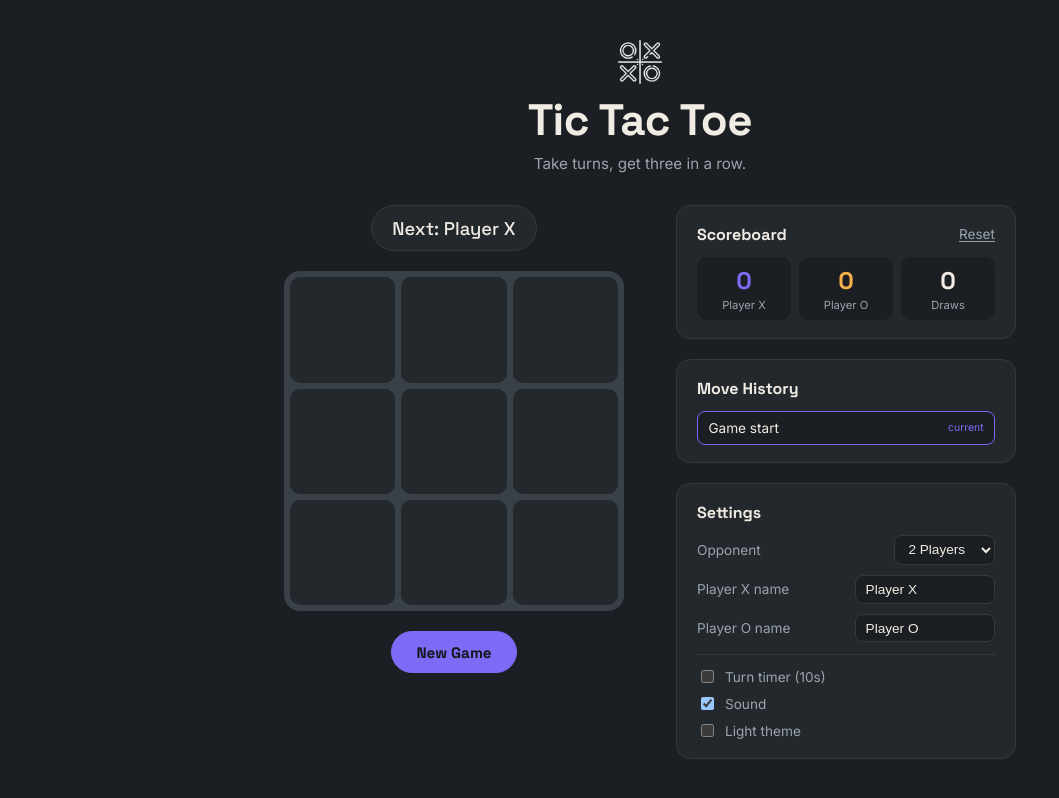
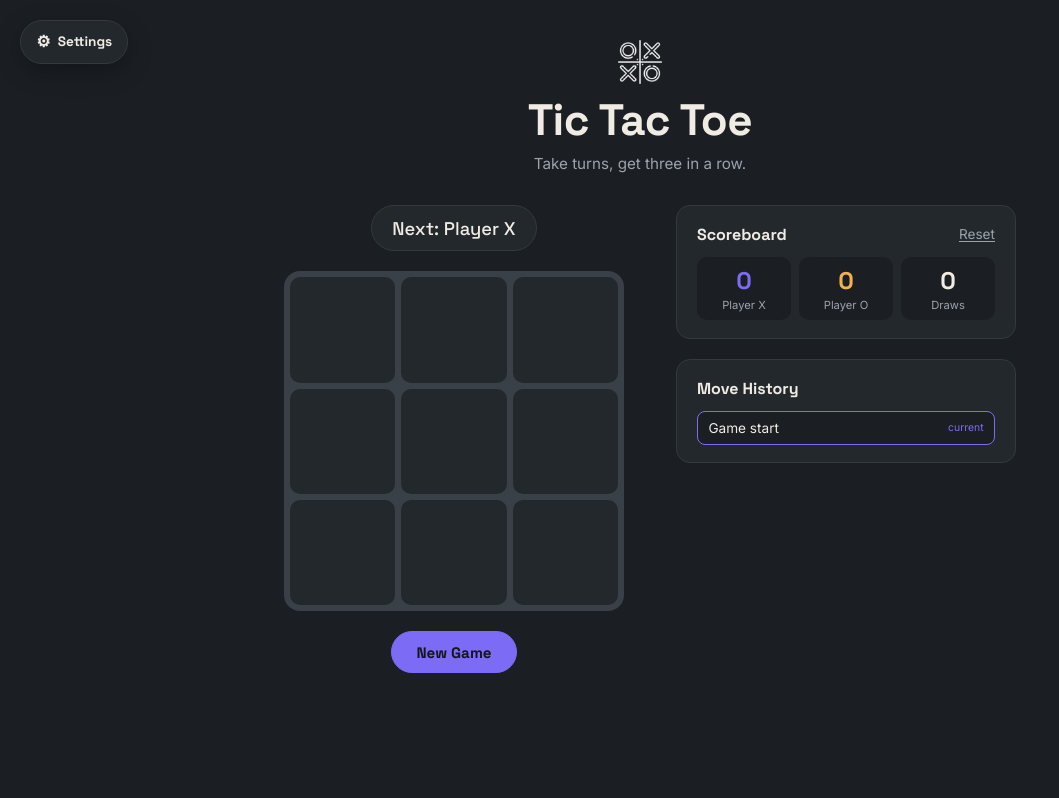
Before and after one commit to KMukendi10/KazadiTicTacToe, a React (Vite) app: page / in a window 1280 px wide. Shown: the top 798 px of the page, without its empty margins (0-1059 px from the left). Built offline with nearby package versions, Linux system fonts and the light colour scheme.

Commit message:
Feat: Adding settings to left sidebar

```diff
--- a/src/App.css
+++ b/src/App.css
@@ -128,7 +128,10 @@
   cursor: pointer;
   outline: none;
   -webkit-tap-highlight-color: transparent;
-  transition: background-color 0.15s ease, transform 0.15s ease, box-shadow 0.15s ease;
+  transition:
+    background-color 0.15s ease,
+    transform 0.15s ease,
+    box-shadow 0.15s ease;
 }
 
 .square:not(:disabled):hover {
@@ -173,15 +176,17 @@
 }
 
 @keyframes winning-pulse {
-  0%, 100% {
+  0%,
+  100% {
     box-shadow: 0 0 0 0 var(--glow, var(--accent-x-soft));
   }
+
   50% {
     box-shadow: 0 0 0 8px transparent;
   }
 }
 
-/* Hover ghost preview — a faint X/O for whoever's turn it is */
+/* Hover ghost preview */
 
 .square:not(:disabled)::before {
   content: attr(data-preview);
@@ -190,7 +195,9 @@
   font-weight: 700;
   opacity: 0;
   transform: scale(0.7);
-  transition: opacity 0.15s ease, transform 0.15s ease;
+  transition:
+    opacity 0.15s ease,
+    transform 0.15s ease;
   pointer-events: none;
 }
 
@@ -274,6 +281,7 @@
     transform: translateY(0) rotate(0deg);
     opacity: 1;
   }
+
   100% {
     transform: translateY(360px) rotate(360deg);
     opacity: 0;
@@ -292,7 +300,9 @@
   background: transparent;
   color: var(--text);
   cursor: pointer;
-  transition: background-color 0.15s ease, border-color 0.15s ease;
+  transition:
+    background-color 0.15s ease,
+    border-color 0.15s ease;
 }
 
 .btn:hover {
@@ -324,7 +334,7 @@
   color: var(--text);
 }
 
-/* Panels (scoreboard, move history, settings) */
+/* Panels */
 
 .panel {
   background: var(--panel);
@@ -433,53 +443,264 @@
   flex-shrink: 0;
 }
 
-/* Settings panel */
+/* ==========================================
+   SETTINGS SIDEBAR
+   ========================================== */
 
-.settings__row {
+/* Settings button */
+
+.settings-trigger {
+  position: fixed;
+  top: 1.25rem;
+  left: 1.25rem;
+  z-index: 20;
+
+  display: inline-flex;
+  align-items: center;
+  gap: 0.45rem;
+
+  border: 1px solid var(--panel-border);
+  border-radius: 999px;
+
+  background: var(--panel);
+  color: var(--text);
+
+  padding: 0.65rem 0.95rem;
+
+  font-family: "Space Grotesk", sans-serif;
+  font-size: 0.85rem;
+  font-weight: 600;
+
+  cursor: pointer;
+
+  box-shadow: 0 8px 24px var(--shadow);
+
+  transition:
+    transform 0.15s ease,
+    border-color 0.15s ease,
+    background-color 0.15s ease;
+}
+
+.settings-trigger:hover {
+  transform: translateY(-1px);
+  border-color: var(--accent-x);
+}
+
+.settings-trigger span:first-child {
+  font-size: 1rem;
+}
+
+/* Full-screen layer */
+
+.settings-drawer-layer {
+  position: fixed;
+  inset: 0;
+  z-index: 100;
+}
+
+/* Dark background overlay */
+
+.settings-overlay {
+  position: absolute;
+  inset: 0;
+
+  width: 100%;
+  height: 100%;
+
+  border: 0;
+  padding: 0;
+
+  background: rgba(0, 0, 0, 0.55);
+
+  cursor: default;
+
+  animation: settings-overlay-in 0.2s ease forwards;
+}
+
+/* Left sidebar */
+
+.settings-drawer {
+  position: absolute;
+  top: 0;
+  left: 0;
+
+  width: min(360px, 88vw);
+  height: 100%;
+
+  overflow-y: auto;
+
+  padding: 1.5rem;
+
+  background: var(--panel);
+
+  border-right: 1px solid var(--panel-border);
+
+  box-shadow: 16px 0 40px rgba(0, 0, 0, 0.22);
+
+  animation: settings-drawer-in 0.25s ease forwards;
+}
+
+/* Sidebar header */
+
+.settings-drawer__header {
   display: flex;
   align-items: center;
   justify-content: space-between;
-  gap: 0.75rem;
-  margin-bottom: 0.65rem;
+
+  gap: 1rem;
+
+  margin-bottom: 1.5rem;
 }
 
-.settings__label {
+.settings-drawer__header h2 {
+  margin: 0;
+
+  font-family: "Space Grotesk", sans-serif;
+  font-size: 1.35rem;
+}
+
+/* Close button */
+
+.settings-drawer__close {
+  width: 36px;
+  height: 36px;
+
+  border: 1px solid var(--panel-border);
+  border-radius: 50%;
+
+  background: transparent;
+  color: var(--text);
+
+  font-size: 1.5rem;
+  line-height: 1;
+
+  cursor: pointer;
+
+  transition:
+    background-color 0.15s ease,
+    border-color 0.15s ease;
+}
+
+.settings-drawer__close:hover {
+  background: var(--cell-hover);
+  border-color: var(--accent-x);
+}
+
+/*
+  The existing SettingsPanel already uses .panel.
+  Remove its outer panel styling while it is inside
+  the sidebar so it looks like one clean drawer.
+*/
+
+.settings-drawer .panel {
+  padding: 0;
+  border: 0;
+  background: transparent;
+}
+
+.settings-drawer .panel__header {
+  display: none;
+}
+
+/* Settings rows */
+
+.settings-drawer .settings__row {
+  display: flex;
+  align-items: center;
+  justify-content: space-between;
+
+  gap: 0.75rem;
+
+  margin-bottom: 0.9rem;
+}
+
+.settings-drawer .settings__label {
   font-size: 0.85rem;
   color: var(--text-muted);
 }
 
-.settings select,
-.settings input[type="text"] {
+/* Settings inputs */
+
+.settings-drawer .settings select,
+.settings-drawer .settings input[type="text"] {
+  width: 145px;
+
   background: var(--input-bg);
+
   border: 1px solid var(--panel-border);
   border-radius: 8px;
+
   color: var(--text);
-  padding: 0.35rem 0.6rem;
+
+  padding: 0.5rem 0.6rem;
+
   font-size: 0.85rem;
-  max-width: 140px;
 }
 
-.settings__toggles {
+/* Toggle section */
+
+.settings-drawer .settings__toggles {
   display: flex;
   flex-direction: column;
-  gap: 0.5rem;
-  margin-top: 0.75rem;
-  padding-top: 0.75rem;
+
+  gap: 0.65rem;
+
+  margin-top: 1rem;
+  padding-top: 1rem;
+
   border-top: 1px solid var(--panel-border);
 }
 
-.settings__checkbox {
+.settings-drawer .settings__checkbox {
   display: flex;
   align-items: center;
-  gap: 0.5rem;
+
+  gap: 0.6rem;
+
   font-size: 0.85rem;
+
   color: var(--text-muted);
+
   cursor: pointer;
 }
 
-/* Responsive */
+.settings-drawer .settings__checkbox input {
+  accent-color: var(--accent-x);
+}
+
+/* ==========================================
+   SIDEBAR ANIMATIONS
+   ========================================== */
+
+@keyframes settings-drawer-in {
+  from {
+    transform: translateX(-100%);
+  }
+
+  to {
+    transform: translateX(0);
+  }
+}
+
+@keyframes settings-overlay-in {
+  from {
+    opacity: 0;
+  }
+
+  to {
+    opacity: 1;
+  }
+}
+
+/* ==========================================
+   RESPONSIVE DESIGN
+   ========================================== */
 
 @media (max-width: 640px) {
+  .app {
+    padding-top: 4.5rem;
+  }
+
   .layout {
     flex-direction: column;
     align-items: center;
@@ -489,4 +710,25 @@
   .layout__side {
     max-width: 100%;
   }
+
+  .settings-trigger {
+    top: 0.8rem;
+    left: 0.8rem;
+  }
+
+  .settings-drawer {
+    width: min(340px, 90vw);
+    padding: 1.25rem;
+  }
+
+  .settings-drawer .settings__row {
+    align-items: flex-start;
+    flex-direction: column;
+  }
+
+  .settings-drawer .settings select,
+  .settings-drawer .settings input[type="text"] {
+    width: 100%;
+    max-width: none;
+  }
 }
--- a/src/App.jsx
+++ b/src/App.jsx
@@ -18,6 +18,7 @@ const HUMAN_MARK = "X";
 
 export default function App() {
   const [state, dispatch] = useReducer(gameReducer, null, createInitialState);
+
   const {
     history,
     currentMove,
@@ -35,122 +36,289 @@ export default function App() {
   const draw = !result && isDraw(currentSquares);
   const gameOver = Boolean(result) || draw;
   const xIsNext = currentMove % 2 === 0;
-  const isComputerTurn = mode === "vsComputer" && !xIsNext && !gameOver;
+  const isComputerTurn =
+    mode === "vsComputer" && !xIsNext && !gameOver;
 
   const [secondsLeft, setSecondsLeft] = useState(TURN_SECONDS);
-  const timerActive = timerEnabled && !gameOver && !isComputerTurn;
+  const [settingsOpen, setSettingsOpen] = useState(false);
 
-  // Persist scores + settings (never the in-progress board) across refreshes.
+  const timerActive =
+    timerEnabled && !gameOver && !isComputerTurn;
+
+  // Persist scores + settings across refreshes.
   useEffect(() => {
-    saveState({ scores, playerNames, mode, difficulty, timerEnabled, soundOn, theme });
-  }, [scores, playerNames, mode, difficulty, timerEnabled, soundOn, theme]);
+    saveState({
+      scores,
+      playerNames,
+      mode,
+      difficulty,
+      timerEnabled,
+      soundOn,
+      theme,
+    });
+  }, [
+    scores,
+    playerNames,
+    mode,
+    difficulty,
+    timerEnabled,
+    soundOn,
+    theme,
+  ]);
 
-  // Apply the chosen theme to the document so CSS variables switch globally.
+  // Apply the selected theme to the document.
   useEffect(() => {
     document.documentElement.setAttribute("data-theme", theme);
   }, [theme]);
 
-  // Computer's move, with a short "thinking" delay for feel.
+  // Computer's move.
   useEffect(() => {
     if (!isComputerTurn) return;
+
     const timeout = setTimeout(() => {
-      const move = getComputerMove(currentSquares, difficulty, COMPUTER_MARK, HUMAN_MARK);
+      const move = getComputerMove(
+        currentSquares,
+        difficulty,
+        COMPUTER_MARK,
+        HUMAN_MARK
+      );
+
       if (move !== null && move !== undefined) {
-        dispatch({ type: "MAKE_MOVE", index: move });
+        dispatch({
+          type: "MAKE_MOVE",
+          index: move,
+        });
       }
     }, 500);
+
     return () => clearTimeout(timeout);
-    // currentSquares changes identity every move, which is what we want to react to
+
+    // currentSquares changes identity every move.
     // eslint-disable-next-line react-hooks/exhaustive-deps
   }, [isComputerTurn, currentSquares, difficulty]);
 
-  // Turn timer: resets on every new turn, auto-plays a random move on timeout.
+  // Turn timer.
   useEffect(() => {
     if (!timerActive) return undefined;
+
     setSecondsLeft(TURN_SECONDS);
+
     const interval = setInterval(() => {
       setSecondsLeft((s) => s - 1);
     }, 1000);
+
     return () => clearInterval(interval);
   }, [timerActive, currentMove]);
 
+  // Automatically make a random move when timer reaches zero.
   useEffect(() => {
     if (!timerActive || secondsLeft > 0) return;
+
     const move = getRandomMove(currentSquares);
+
     if (move !== null && move !== undefined) {
-      dispatch({ type: "MAKE_MOVE", index: move });
+      dispatch({
+        type: "MAKE_MOVE",
+        index: move,
+      });
     }
+
     // eslint-disable-next-line react-hooks/exhaustive-deps
   }, [secondsLeft, timerActive]);
 
-  // Sound: a move was made (skip the very first render).
+  // Play move sound.
   const prevHistoryLength = useRef(history.length);
+
   useEffect(() => {
     if (history.length > prevHistoryLength.current) {
       playMoveSound(!soundOn);
     }
+
     prevHistoryLength.current = history.length;
   }, [history.length, soundOn]);
 
-  // Sound: the game just ended.
+  // Play sound when game ends.
   const prevGameOver = useRef(false);
+
   useEffect(() => {
     if (gameOver && !prevGameOver.current) {
-      if (result) playWinSound(!soundOn);
-      else if (draw) playDrawSound(!soundOn);
+      if (result) {
+        playWinSound(!soundOn);
+      } else if (draw) {
+        playDrawSound(!soundOn);
+      }
     }
+
     prevGameOver.current = gameOver;
   }, [gameOver, result, draw, soundOn]);
 
   function handleSquareClick(index) {
     if (isComputerTurn) return;
-    dispatch({ type: "MAKE_MOVE", index });
+
+    dispatch({
+      type: "MAKE_MOVE",
+      index,
+    });
   }
 
   function handleJumpTo(move) {
-    dispatch({ type: "JUMP_TO_MOVE", move });
+    dispatch({
+      type: "JUMP_TO_MOVE",
+      move,
+    });
   }
 
   function handleNewGame() {
-    dispatch({ type: "NEW_GAME" });
+    dispatch({
+      type: "NEW_GAME",
+    });
   }
 
   function handleResetScores() {
-    dispatch({ type: "RESET_SCORES" });
+    dispatch({
+      type: "RESET_SCORES",
+    });
   }
 
   function handleNameChange(mark, name) {
-    dispatch({ type: "SET_PLAYER_NAME", mark, name });
+    dispatch({
+      type: "SET_PLAYER_NAME",
+      mark,
+      name,
+    });
   }
 
   function handleModeChange(nextMode) {
-    dispatch({ type: "SET_MODE", mode: nextMode });
-    dispatch({ type: "NEW_GAME" });
+    dispatch({
+      type: "SET_MODE",
+      mode: nextMode,
+    });
+
+    dispatch({
+      type: "NEW_GAME",
+    });
   }
 
   function handleDifficultyChange(nextDifficulty) {
-    dispatch({ type: "SET_DIFFICULTY", difficulty: nextDifficulty });
+    dispatch({
+      type: "SET_DIFFICULTY",
+      difficulty: nextDifficulty,
+    });
   }
 
   function handleToggleTimer() {
-    dispatch({ type: "TOGGLE_TIMER" });
+    dispatch({
+      type: "TOGGLE_TIMER",
+    });
   }
 
   function handleToggleSound() {
-    dispatch({ type: "TOGGLE_SOUND" });
+    dispatch({
+      type: "TOGGLE_SOUND",
+    });
   }
 
   function handleToggleTheme() {
-    dispatch({ type: "SET_THEME", theme: theme === "dark" ? "light" : "dark" });
+    dispatch({
+      type: "SET_THEME",
+      theme: theme === "dark" ? "light" : "dark",
+    });
   }
+
+  // Close Settings with the Escape key and prevent
+  // the page from scrolling while the sidebar is open.
+  useEffect(() => {
+    if (!settingsOpen) return undefined;
+
+    function handleKeyDown(event) {
+      if (event.key === "Escape") {
+        setSettingsOpen(false);
+      }
+    }
+
+    document.addEventListener("keydown", handleKeyDown);
+    document.body.style.overflow = "hidden";
+
+    return () => {
+      document.removeEventListener("keydown", handleKeyDown);
+      document.body.style.overflow = "";
+    };
+  }, [settingsOpen]);
 
   return (
     <div className="app">
       <header className="app__header">
-        <img src="/logo.png" alt="" className="app__logo" />
+        <img
+          src="/logo.png"
+          alt=""
+          className="app__logo"
+        />
+
         <h1>Tic Tac Toe</h1>
-        <p className="app__subtitle">Take turns, get three in a row.</p>
+
+        <p className="app__subtitle">
+          Take turns, get three in a row.
+        </p>
       </header>
+
+      {/* Settings button */}
+      <button
+        className="settings-trigger"
+        type="button"
+        onClick={() => setSettingsOpen(true)}
+        aria-label="Open game settings"
+        aria-expanded={settingsOpen}
+      >
+        <span aria-hidden="true">⚙</span>
+        <span>Settings</span>
+      </button>
+
+      {/* Settings sidebar */}
+      {settingsOpen && (
+        <div className="settings-drawer-layer">
+          {/* Dark overlay */}
+          <button
+            className="settings-overlay"
+            type="button"
+            aria-label="Close settings"
+            onClick={() => setSettingsOpen(false)}
+          />
+
+          {/* Left sidebar */}
+          <aside
+            className="settings-drawer"
+            aria-label="Game settings"
+          >
+            <div className="settings-drawer__header">
+              <h2>Settings</h2>
+
+              <button
+                className="settings-drawer__close"
+                type="button"
+                onClick={() => setSettingsOpen(false)}
+                aria-label="Close settings"
+              >
+                ×
+              </button>
+            </div>
+
+            <SettingsPanel
+              playerNames={playerNames}
+              onNameChange={handleNameChange}
+              mode={mode}
+              onModeChange={handleModeChange}
+              difficulty={difficulty}
+              onDifficultyChange={handleDifficultyChange}
+              timerEnabled={timerEnabled}
+              onToggleTimer={handleToggleTimer}
+              soundOn={soundOn}
+              onToggleSound={handleToggleSound}
+              theme={theme}
+              onToggleTheme={handleToggleTheme}
+            />
+          </aside>
+        </div>
+      )}
 
       <main className="layout">
         <div className="layout__game">
@@ -172,30 +340,31 @@ export default function App() {
               xIsNext={xIsNext}
               disabled={isComputerTurn}
             />
-            {result && <Confetti key={history.length} />}
+
+            {result && (
+              <Confetti key={history.length} />
+            )}
           </div>
 
-          <button className="btn btn--primary" onClick={handleNewGame}>
+          <button
+            className="btn btn--primary"
+            onClick={handleNewGame}
+          >
             New Game
           </button>
         </div>
 
         <div className="layout__side">
-          <Scoreboard scores={scores} onResetScores={handleResetScores} playerNames={playerNames} />
-          <MoveHistory history={history} currentMove={currentMove} onJumpTo={handleJumpTo} />
-          <SettingsPanel
+          <Scoreboard
+            scores={scores}
+            onResetScores={handleResetScores}
             playerNames={playerNames}
-            onNameChange={handleNameChange}
-            mode={mode}
-            onModeChange={handleModeChange}
-            difficulty={difficulty}
-            onDifficultyChange={handleDifficultyChange}
-            timerEnabled={timerEnabled}
-            onToggleTimer={handleToggleTimer}
-            soundOn={soundOn}
-            onToggleSound={handleToggleSound}
-            theme={theme}
-            onToggleTheme={handleToggleTheme}
+          />
+
+          <MoveHistory
+            history={history}
+            currentMove={currentMove}
+            onJumpTo={handleJumpTo}
           />
         </div>
       </main>
```
